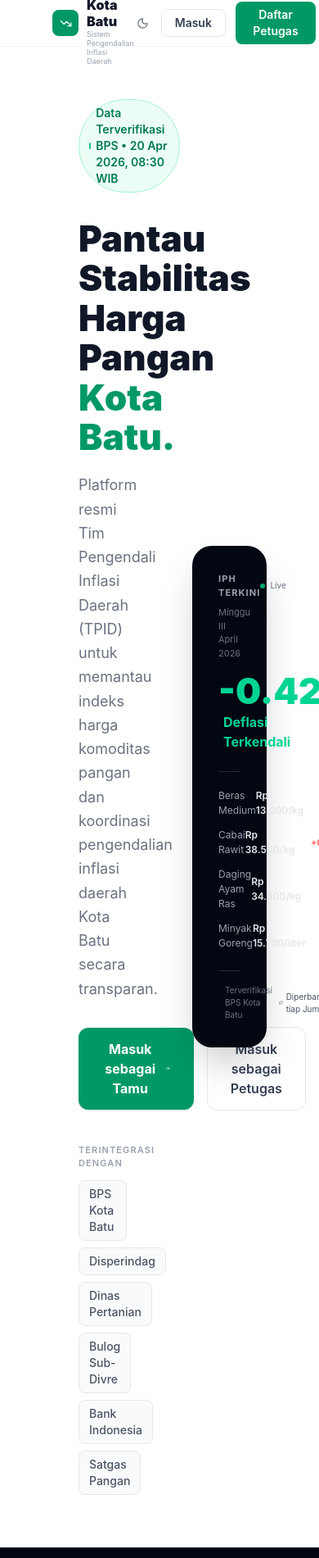
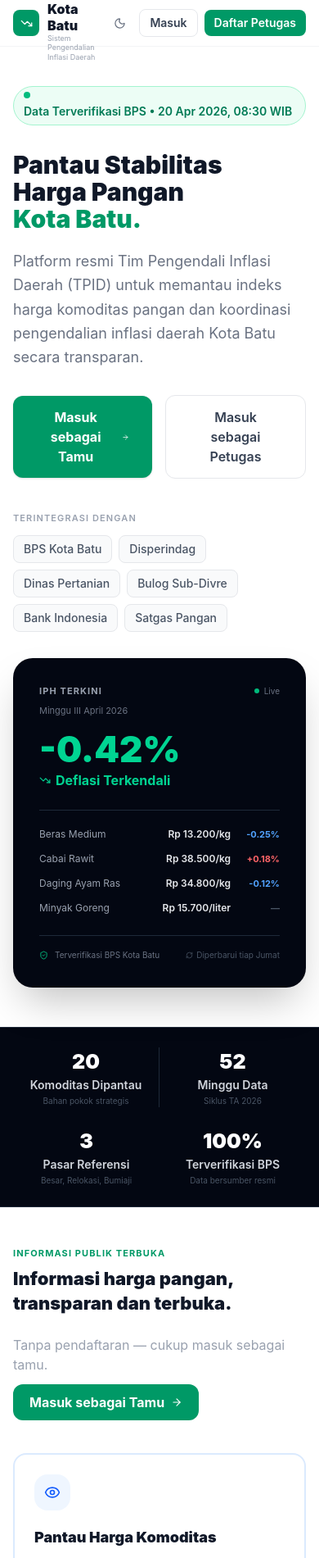
Before and after one commit to iitzFariss/iph-batu, a React (Vite) app: page / in a window 390 px wide. Shown: the top 1901 px of the page at 82% size. Built offline with nearby package versions, Linux system fonts and the light colour scheme.

Commit message:
feat: menambahkan grafik tren iph ke dashboard dan responsive untuk mobile ke beberapa page

```diff
--- a/src/components/Analisistekssiaran.tsx
+++ b/src/components/Analisistekssiaran.tsx
@@ -380,7 +380,8 @@ export default function AnalisisTeksSiaran() {
                 Lihat Semua Arsip
               </button>
             </div>
-            <table className="w-full">
+            <div className="overflow-x-auto">
+            <table className="w-full min-w-[640px]">
               <thead className="bg-gray-50">
                 <tr>
                   {["Waktu Rilis", "Periode", "Nilai IPH", "Target Disposisi", "Status", "Aksi"].map((col) => (
@@ -415,6 +416,7 @@ export default function AnalisisTeksSiaran() {
                 ))}
               </tbody>
             </table>
+          </div>
           </div>
         </div>
 
--- a/src/components/Dashboard.tsx
+++ b/src/components/Dashboard.tsx
@@ -1,10 +1,13 @@
 import {
   BarChart,
   Bar,
+  LineChart,
+  Line,
   XAxis,
   YAxis,
   CartesianGrid,
   Tooltip,
+  ReferenceLine,
   ResponsiveContainer,
 } from "recharts";
 import {
@@ -16,6 +19,7 @@ import {
 import {
   commodities,
   commodityFrequency,
+  iphTrend,
   type Commodity,
 } from "../data/Mockdata";
 import WeeklyDataTable from "./WeeklyDataTable";
@@ -65,7 +69,7 @@ function ChangeCell({ change }: { change: number }) {
 function HeroMetrics() {
   return (
     <div className="bg-white border border-gray-100 rounded-xl p-5 mb-4">
-      <div className="flex items-center gap-1.5 mb-3">
+      <div className="flex flex-wrap items-center gap-1.5 mb-3">
         <div className="w-1.5 h-1.5 rounded-full bg-emerald-500" />
         <span className="text-sm text-gray-500">Sinkronisasi BPS • </span>
         <span className="text-sm font-bold text-emerald-700 bg-emerald-50 border border-emerald-200 px-2 py-0.5 rounded-full">
@@ -90,6 +94,78 @@ function HeroMetrics() {
             <span className="text-4xl font-black text-gray-900 tracking-tight">-0.42%</span>
           </div>
         </div>
+      </div>
+    </div>
+  );
+}
+
+function TrendChart() {
+  return (
+    <div className="bg-white border border-gray-100 rounded-xl p-4">
+      <div className="flex items-start justify-between mb-1 flex-wrap gap-2">
+        <div>
+          <h2 className="text-sm font-bold text-gray-900">
+            Tren Indikator Perubahan Harga (IPH) Sepanjang Periode
+          </h2>
+          <p className="text-sm text-gray-400">
+            Pergerakan kumulatif komoditas strategis Kota Batu per minggu (Baseline 0.00%)
+          </p>
+        </div>
+        <span className="text-xs text-gray-500 bg-gray-50 border border-gray-100 rounded px-2 py-1">
+          2026
+        </span>
+      </div>
+
+      <div className="h-64 mt-3">
+        <ResponsiveContainer width="100%" height="100%">
+          <LineChart data={iphTrend} margin={{ top: 10, right: 10, bottom: 0, left: -10 }}>
+            <CartesianGrid strokeDasharray="3 3" stroke="#e5e7eb" vertical={false} />
+            <XAxis
+              dataKey="label"
+              tick={{ fill: "#9ca3af", fontSize: 10 }}
+              axisLine={{ stroke: "#e5e7eb" }}
+              tickLine={false}
+            />
+            <YAxis
+              tick={{ fill: "#9ca3af", fontSize: 10 }}
+              axisLine={false}
+              tickLine={false}
+              tickFormatter={(v: number) => `${v > 0 ? "+" : ""}${v.toFixed(2)}%`}
+              domain={[-1.0, 1.6]}
+            />
+            <Tooltip
+              contentStyle={{
+                borderRadius: 8,
+                border: "1px solid #e5e7eb",
+                fontSize: 12,
+                boxShadow: "0 4px 12px rgba(0,0,0,0.08)",
+              }}
+              formatter={(value) => [
+                `${(value as number) > 0 ? "+" : ""}${(value as number).toFixed(2)}%`,
+                "IPH",
+              ]}
+            />
+            <ReferenceLine
+              y={0}
+              stroke="#d1d5db"
+              strokeWidth={1}
+              label={{
+                value: "0.00%",
+                fill: "#6b7280",
+                fontSize: 10,
+                position: "insideTopLeft",
+              }}
+            />
+            <Line
+              type="monotone"
+              dataKey="iph"
+              stroke="#10b981"
+              strokeWidth={2.5}
+              dot={{ fill: "#10b981", r: 3, strokeWidth: 1, stroke: "#fff" }}
+              activeDot={{ r: 5 }}
+            />
+          </LineChart>
+        </ResponsiveContainer>
       </div>
     </div>
   );
@@ -238,6 +314,7 @@ export default function Dashboard() {
 
       <div className="space-y-4">
         <CommodityTable />
+        <TrendChart />
         <FrequencyChart />
         <WeeklyDataTable />
       </div>
--- a/src/components/InputRekapIPH.tsx
+++ b/src/components/InputRekapIPH.tsx
@@ -226,10 +226,10 @@ export default function InputRekapIPH() {
   // ── Main form ──────────────────────────────────────────────────────────────
 
   return (
-    <div className="p-6 space-y-5 bg-gray-50 min-h-full">
+    <div className="p-4 sm:p-6 space-y-5 bg-gray-50 min-h-full">
 
       {/* Page header */}
-      <div className="flex items-start justify-between">
+      <div className="flex flex-wrap items-start justify-between gap-2">
         <div>
           <h1 className="text-base font-bold text-gray-900">Input Rekap IPH</h1>
           <p className="text-xs text-gray-400 mt-0.5">
--- a/src/components/Kelolapegawai.tsx
+++ b/src/components/Kelolapegawai.tsx
@@ -263,7 +263,7 @@ function PegawaiModal({ mode, initial, onClose, onSave }: ModalProps) {
           </div>
 
           {/* Instansi */}
-          <div className="grid grid-cols-2 gap-3">
+          <div className="grid grid-cols-1 sm:grid-cols-2 gap-3">
             <div>
               <label className="block text-xs font-bold text-gray-500 uppercase tracking-wide mb-1.5">
                 Instansi / OPD <span className="text-red-400">*</span>
--- a/src/components/LandingPage.tsx
+++ b/src/components/LandingPage.tsx
@@ -103,7 +103,7 @@ export default function LandingPage({ onLogin, onRegister }: LandingPageProps) {
 
       {/* ── Navbar — full width ── */}
       <nav className="sticky top-0 z-30 bg-white/95 backdrop-blur-sm border-b border-gray-100">
-        <div className="w-full px-16 h-14 flex items-center justify-between">
+        <div className="w-full px-4 sm:px-8 lg:px-16 h-14 flex items-center justify-between">
           {/* Brand */}
           <div className="flex items-center gap-2.5">
             <div className="w-8 h-8 rounded-lg bg-emerald-600 flex items-center justify-center flex-shrink-0">
@@ -124,7 +124,7 @@ export default function LandingPage({ onLogin, onRegister }: LandingPageProps) {
           </div>
 
           {/* Right actions */}
-          <div className="flex items-center gap-3">
+          <div className="flex items-center gap-2 sm:gap-3">
             <div className="hidden md:flex items-center gap-1 text-[10px] text-gray-400">
               <MapPin size={10} />
               Kota Batu, Jawa Timur
@@ -139,13 +139,13 @@ export default function LandingPage({ onLogin, onRegister }: LandingPageProps) {
             </button>
             <button
               onClick={onLogin}
-              className="px-4 py-1.5 text-xs font-semibold text-gray-700 border border-gray-200 rounded-lg hover:bg-gray-50 transition-colors"
+              className="px-3 sm:px-4 py-1.5 text-xs font-semibold text-gray-700 border border-gray-200 rounded-lg hover:bg-gray-50 transition-colors whitespace-nowrap"
             >
               Masuk
             </button>
             <button
               onClick={onRegister}
-              className="px-4 py-1.5 text-xs font-semibold text-white bg-emerald-600 rounded-lg hover:bg-emerald-700 transition-colors"
+              className="px-3 sm:px-4 py-1.5 text-xs font-semibold text-white bg-emerald-600 rounded-lg hover:bg-emerald-700 transition-colors whitespace-nowrap"
             >
               Daftar Petugas
             </button>
@@ -155,16 +155,16 @@ export default function LandingPage({ onLogin, onRegister }: LandingPageProps) {
 
       {/* ── Hero — full bleed dengan split layout ── */}
       <section className="w-full bg-white">
-        <div className="w-full px-16 py-16 grid grid-cols-2 gap-20 items-center">
+        <div className="w-full px-4 sm:px-8 lg:px-16 py-12 lg:py-16 grid grid-cols-1 lg:grid-cols-2 gap-8 lg:gap-20 items-center">
 
           {/* Left: copy — dipusatkan & diperbesar */}
-          <div className="flex flex-col justify-center pl-8">
-            <div className="inline-flex items-center gap-1.5 px-3 py-1.5 rounded-full bg-emerald-50 border border-emerald-200 text-xs font-semibold text-emerald-700 mb-8 w-fit">
+          <div className="flex flex-col justify-center lg:pl-8">
+            <div className="inline-flex items-center gap-1.5 px-3 py-1.5 rounded-full bg-emerald-50 border border-emerald-200 text-xs font-semibold text-emerald-700 mb-8 w-fit flex-wrap">
               <div className="w-2 h-2 rounded-full bg-emerald-500 animate-pulse" />
               Data Terverifikasi BPS • {iphSnapshot.syncedAt}
             </div>
 
-            <h1 className="text-5xl font-black text-gray-900 leading-[1.1] mb-5">
+            <h1 className="text-3xl sm:text-4xl lg:text-5xl font-black text-gray-900 leading-[1.1] mb-5">
               Pantau Stabilitas<br />
               Harga Pangan<br />
               <span className="text-emerald-600">Kota Batu.</span>
@@ -176,17 +176,17 @@ export default function LandingPage({ onLogin, onRegister }: LandingPageProps) {
               Kota Batu secara transparan.
             </p>
 
-            <div className="flex items-center gap-4 mb-10">
+            <div className="flex flex-wrap items-center gap-4 mb-10">
               <button
                 onClick={onLogin}
-                className="flex items-center gap-2 px-7 py-3.5 bg-emerald-600 text-white text-sm font-bold rounded-xl hover:bg-emerald-700 transition-colors shadow-sm"
+                className="flex items-center gap-2 px-7 py-3.5 bg-emerald-600 text-white text-sm font-bold rounded-xl hover:bg-emerald-700 transition-colors shadow-sm flex-1 sm:flex-none justify-center"
               >
                 Masuk sebagai Tamu
                 <ArrowRight size={15} />
               </button>
               <button
                 onClick={onLogin}
-                className="flex items-center gap-2 px-7 py-3.5 border border-gray-200 text-gray-700 text-sm font-semibold rounded-xl hover:bg-gray-50 transition-colors"
+                className="flex items-center gap-2 px-7 py-3.5 border border-gray-200 text-gray-700 text-sm font-semibold rounded-xl hover:bg-gray-50 transition-colors flex-1 sm:flex-none justify-center"
               >
                 Masuk sebagai Petugas
               </button>
@@ -278,14 +278,16 @@ export default function LandingPage({ onLogin, onRegister }: LandingPageProps) {
 
       {/* ── Stats bar — full width ── */}
       <section className="w-full bg-gray-950 border-y border-gray-800">
-        <div className="w-full px-16 py-6 grid grid-cols-4">
+        <div className="w-full px-4 sm:px-8 lg:px-16 py-6 grid grid-cols-2 lg:grid-cols-4 gap-y-6">
           {stats.map(({ value, label, desc }, i) => (
             <div
               key={label}
-              className={`text-center px-8 ${i < 3 ? "border-r border-gray-800" : ""}`}
+              className={`text-center px-4 sm:px-8 ${
+                i % 2 === 0 && i < 2 ? "border-r border-gray-800" : ""
+              } ${i < 3 ? "lg:border-r" : ""}`}
             >
-              <div className="text-3xl font-black text-white mb-0.5">{value}</div>
-              <div className="text-sm font-semibold text-gray-300">{label}</div>
+              <div className="text-2xl sm:text-3xl font-black text-white mb-0.5">{value}</div>
+              <div className="text-xs sm:text-sm font-semibold text-gray-300">{label}</div>
               <div className="text-[10px] text-gray-600 mt-0.5">{desc}</div>
             </div>
           ))}
@@ -293,19 +295,19 @@ export default function LandingPage({ onLogin, onRegister }: LandingPageProps) {
       </section>
 
       {/* ── Features — full width 3-col ── */}
-      <section className="w-full bg-white py-14">
-        <div className="w-full px-16">
+      <section className="w-full bg-white py-12 lg:py-14">
+        <div className="w-full px-4 sm:px-8 lg:px-16">
           {/* Header */}
-          <div className="flex items-end justify-between mb-10">
+          <div className="flex flex-col lg:flex-row lg:items-end justify-between gap-6 mb-10">
             <div>
               <p className="text-[11px] text-emerald-600 font-bold uppercase tracking-widest mb-2">
                 Informasi Publik Terbuka
               </p>
-              <h2 className="text-2xl font-black text-gray-900">
+              <h2 className="text-xl sm:text-2xl font-black text-gray-900">
                 Informasi harga pangan,<br />transparan dan terbuka.
               </h2>
             </div>
-            <div className="text-right">
+            <div className="lg:text-right">
               <p className="text-sm text-gray-400 mb-3">Tanpa pendaftaran — cukup masuk sebagai tamu.</p>
               <button
                 onClick={onLogin}
@@ -317,11 +319,11 @@ export default function LandingPage({ onLogin, onRegister }: LandingPageProps) {
           </div>
 
           {/* Feature cards — fills full width */}
-          <div className="grid grid-cols-3 gap-6">
+          <div className="grid grid-cols-1 md:grid-cols-3 gap-6">
             {features.map(({ icon, bg, border, title, desc, points }) => (
               <div
                 key={title}
-                className={`bg-white border-2 ${border} rounded-2xl p-7 hover:shadow-md transition-all group`}
+                className={`bg-white border-2 ${border} rounded-2xl p-6 sm:p-7 hover:shadow-md transition-all group`}
               >
                 <div className={`w-11 h-11 rounded-2xl ${bg} flex items-center justify-center mb-5`}>
                   {icon}
@@ -343,13 +345,13 @@ export default function LandingPage({ onLogin, onRegister }: LandingPageProps) {
       </section>
 
       {/* ── Petugas CTA — full bleed dark ── */}
-      <section className="w-full bg-gray-950 py-14">
-        <div className="w-full px-16 grid grid-cols-2 gap-16 items-center">
+      <section className="w-full bg-gray-950 py-10 lg:py-14">
+        <div className="w-full px-4 sm:px-8 lg:px-16 grid grid-cols-1 lg:grid-cols-2 gap-8 lg:gap-16 items-center">
           <div>
             <p className="text-[11px] text-emerald-400 font-bold uppercase tracking-widest mb-3">
               Untuk Aparatur & Petugas TPID
             </p>
-            <h2 className="text-2xl font-black text-white mb-4 leading-tight">
+            <h2 className="text-xl sm:text-2xl font-black text-white mb-4 leading-tight">
               Akses penuh sistem<br />pengendalian inflasi daerah.
             </h2>
             <p className="text-sm text-gray-400 leading-relaxed max-w-lg">
@@ -383,9 +385,9 @@ export default function LandingPage({ onLogin, onRegister }: LandingPageProps) {
 
       {/* ── Footer — full width ── */}
       <footer className="w-full bg-white border-t border-gray-100 py-6">
-        <div className="w-full px-16 flex items-center justify-between">
+        <div className="w-full px-4 sm:px-8 lg:px-16 flex flex-col sm:flex-row sm:items-center justify-between gap-3">
           <div className="flex items-center gap-2.5">
-            <div className="w-6 h-6 rounded bg-emerald-600 flex items-center justify-center">
+            <div className="w-6 h-6 rounded bg-emerald-600 flex items-center justify-center flex-shrink-0">
               <TrendingDown size={11} className="text-white" />
             </div>
             <span className="text-xs text-gray-500 font-medium">
--- a/src/components/Rekapandata.tsx
+++ b/src/components/Rekapandata.tsx
@@ -397,7 +397,7 @@ export default function RekapanData() {
         </div>
 
         {/* Stats row */}
-        <div className="flex items-center gap-4 flex-shrink-0">
+        <div className="flex flex-wrap items-center gap-4 flex-shrink-0">
           <div className="text-center">
             <div className="text-xs text-gray-400 mb-0.5">Posisi Terkini M–IV</div>
             <div className="flex items-center gap-1 justify-center">
```
